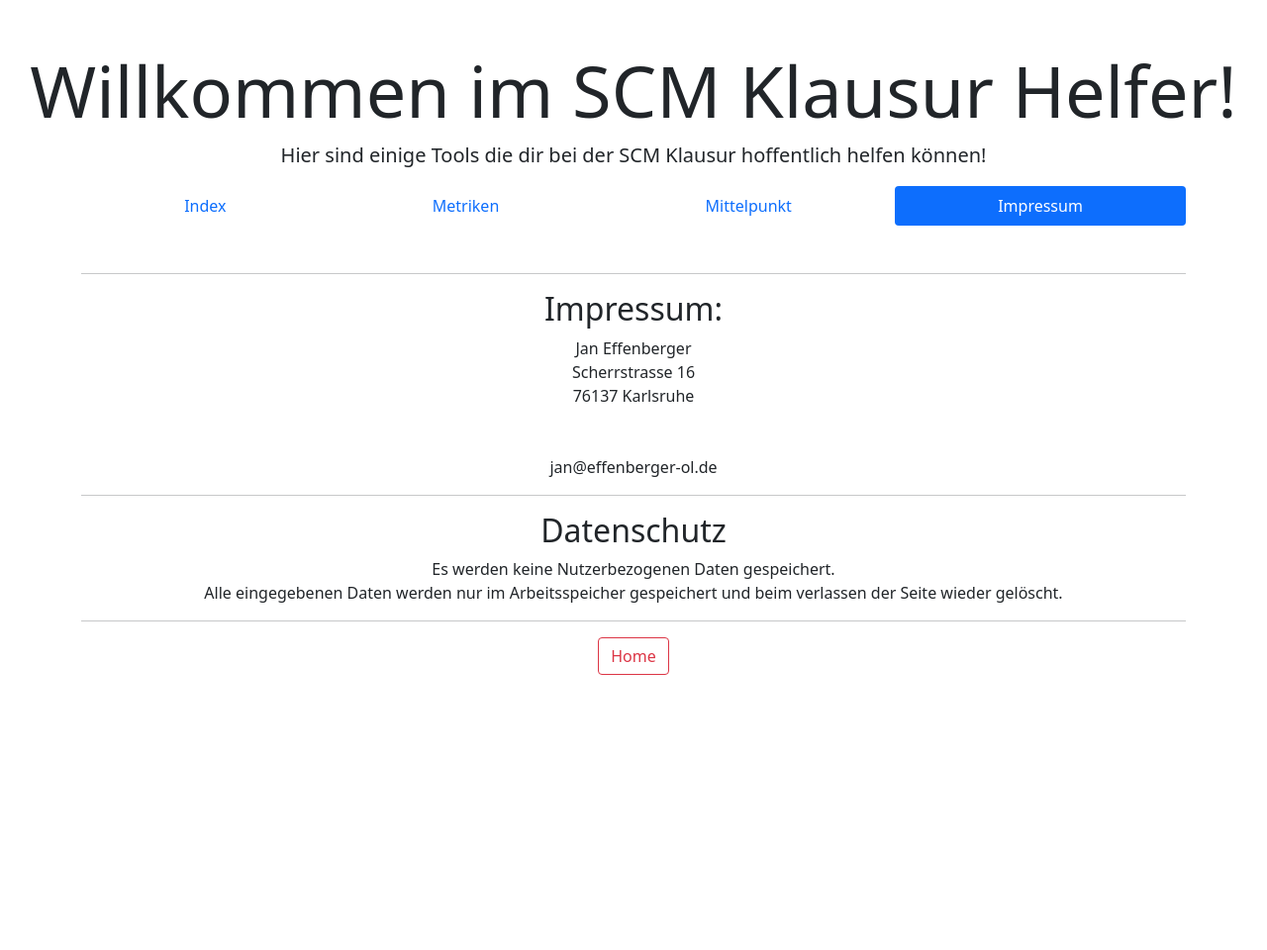
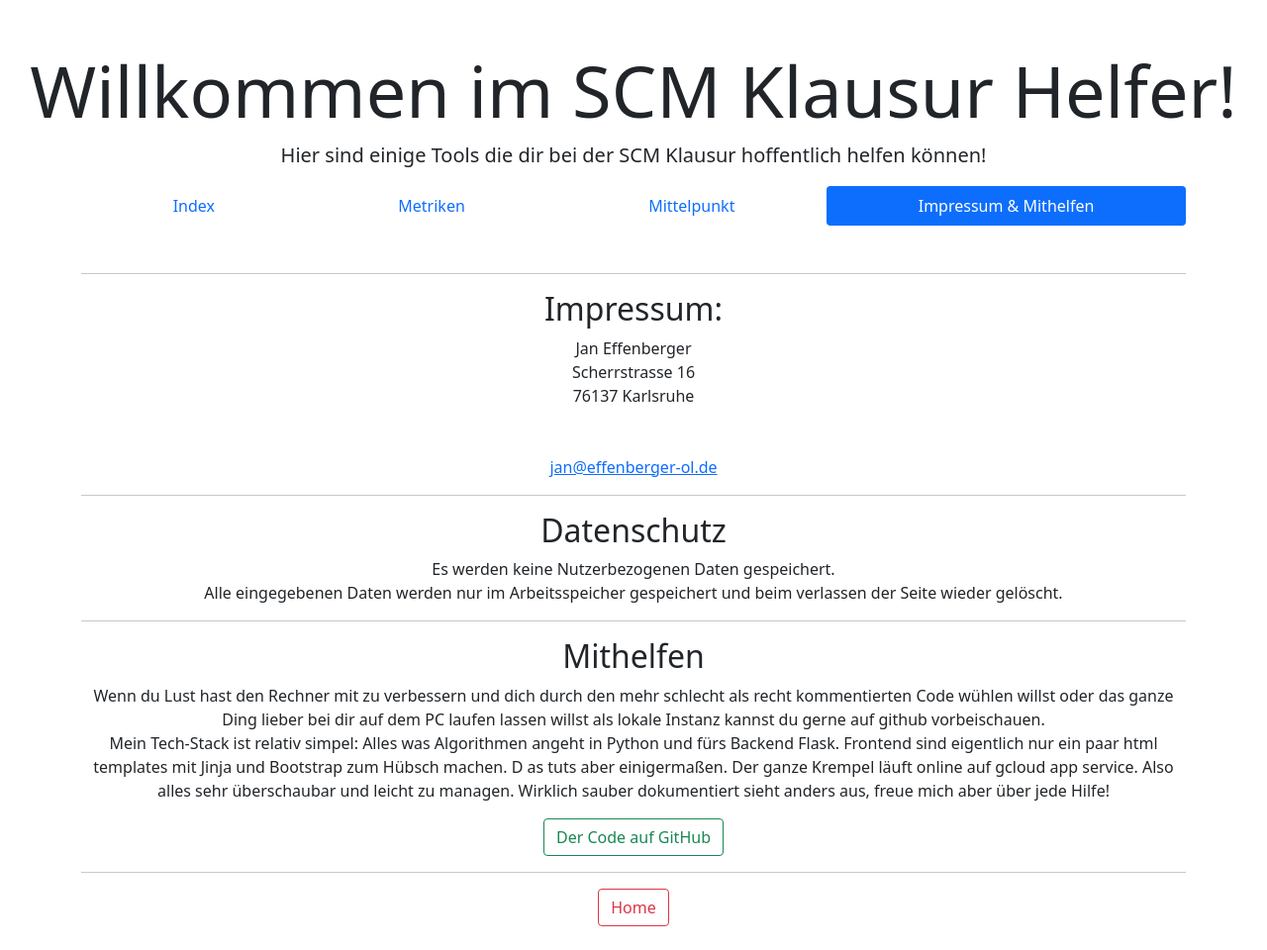
Before and after one commit to Hundsmuhlen/SCM-Rechner, a Flask app: page /impressum in a window 1280 px wide. Shown: the whole page at 99% size. Before the commit the page ends 682 px from the top, so only its background shows below. Run offline with Flask 2, Linux system fonts and the light colour scheme.

Commit message:
Mitmachen Sparte hinzugefügt

```diff
--- a/templates/impressum.html
+++ b/templates/impressum.html
@@ -12,7 +12,7 @@
         76137 Karlsruhe <br>
         <br>
         <br>
-        jan@effenberger-ol.de
+        <a href="mailto:jan@effenberger-ol.de">jan@effenberger-ol.de</a>
     </p>
     <hr>
     <h2>
@@ -22,5 +22,19 @@
         Es werden keine Nutzerbezogenen Daten gespeichert. <br>
         Alle eingegebenen Daten werden nur im Arbeitsspeicher gespeichert und beim verlassen der Seite wieder gelöscht.
     </p>
-
+    <hr>
+    <h2>
+        Mithelfen
+    </h2>
+    <p>
+        Wenn du Lust hast den Rechner mit zu verbessern und dich durch den mehr schlecht als recht kommentierten Code wühlen
+        willst oder das ganze Ding lieber bei dir auf dem PC laufen lassen willst als lokale Instanz kannst du gerne auf github vorbeischauen.
+        <br>
+        Mein Tech-Stack ist relativ simpel: Alles was Algorithmen angeht in Python und fürs Backend Flask.
+        Frontend sind eigentlich nur ein paar html templates mit Jinja und Bootstrap zum Hübsch machen. D
+        as tuts aber einigermaßen. Der ganze Krempel läuft online auf gcloud app service.
+        Also alles sehr überschaubar und leicht zu managen. Wirklich sauber dokumentiert sieht anders aus, freue mich aber über jede Hilfe!
+        <br>
+        <a class="btn btn-outline-success mt-3" href="https://github.com/Hundsmuhlen/SCM-Rechner/" target="_blank" rel="noopener noreferrer">Der Code auf GitHub </a>
+    </p>
 {% endblock %}
--- a/templates/nav_bar.html
+++ b/templates/nav_bar.html
@@ -8,7 +8,7 @@
         ('/', 'index', 'Index'),
         ('/metriken-dimensions', 'metriken', 'Metriken'),
         ('/mittelpunkt-und-radius', 'mp-und-radius', 'Mittelpunkt'),
-        ('/impressum', 'impressum', 'Impressum')
+        ('/impressum', 'impressum', 'Impressum & Mithelfen')
     ] -%}
         {% set active_page = active_page|default('index') -%}
 
```
Also changed, not shown: templates/mp_und_radius_results.html (+7 -0 lines).
